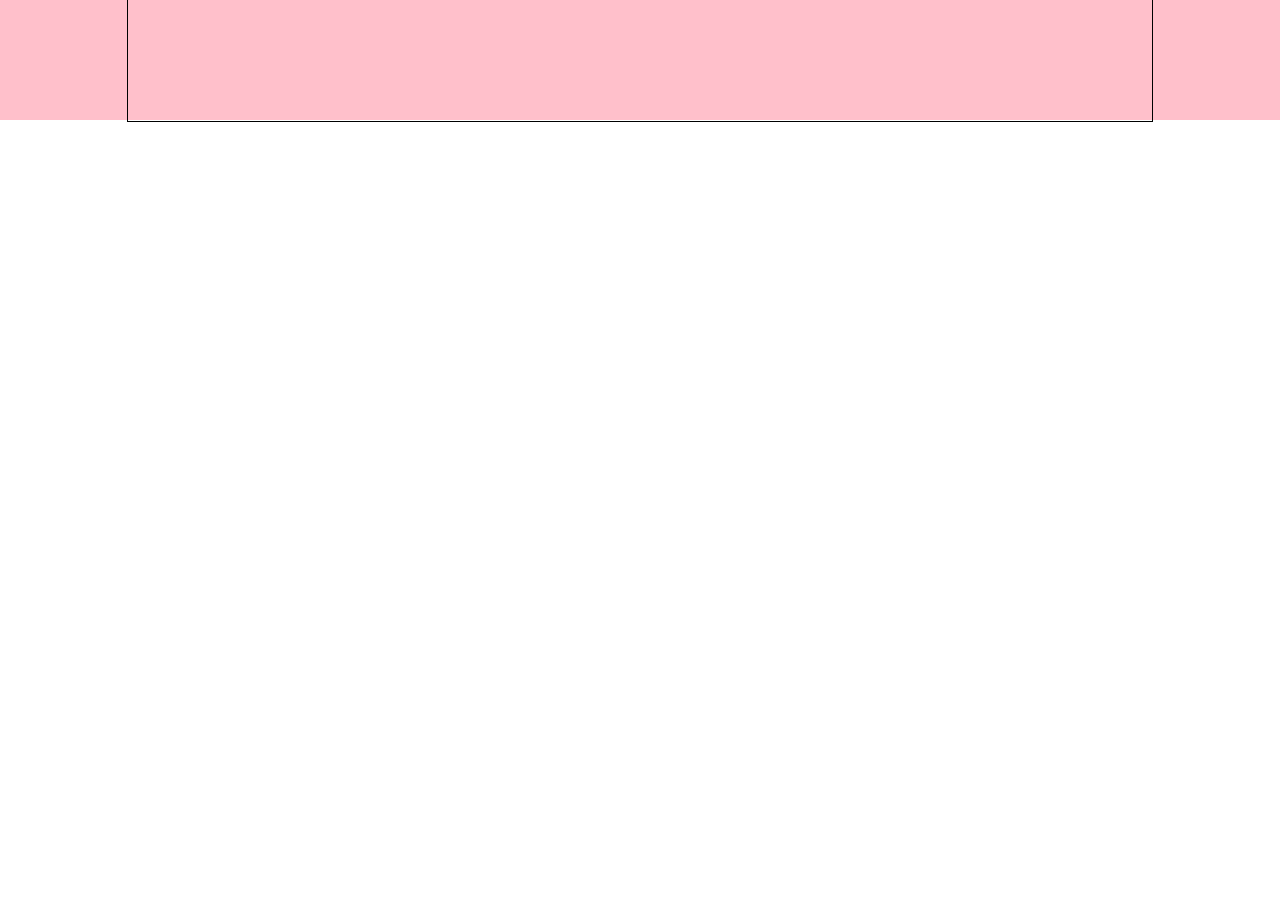
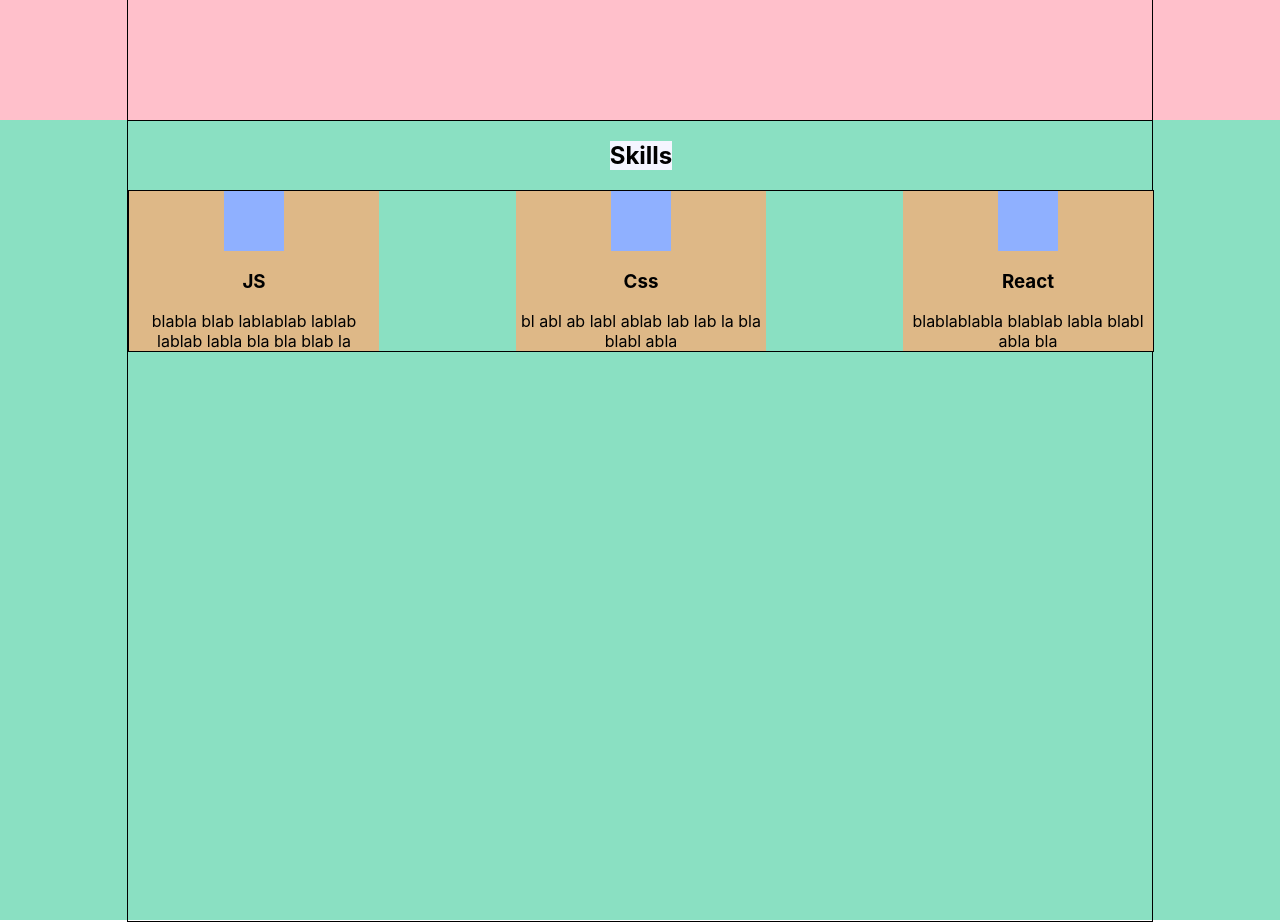
Before and after one commit to DyatlovIvan/portfolio-react, a React (Create React App) app: page / in a window 1280 px wide. Shown: the part 760-1682 px from the top of the page. Before the commit the page ends 882 px from the top, so only its background shows below. Built offline with nearby package versions, Linux system fonts and the light colour scheme.

Commit message:
create portfolio

```diff
--- a/src/App.tsx
+++ b/src/App.tsx
@@ -2,12 +2,14 @@ import React from 'react';
 import './App.css';
 import {Header} from "./header/Header";
 import {Main} from "./main/Main";
+import {Skills} from "./skills/Skills";
 
 const App = () => {
     return (
         <div className="App">
             <Header/>
             <Main/>
+            <Skills/>
         </div>
     );
 }
--- /dev/null
+++ b/src/common/styles/Container.module.css
@@ -0,0 +1,11 @@
+.container{
+    border: 1px solid;
+    height: 100%;
+    width: 80%;
+    margin: 0 auto;
+    display: flex;
+    justify-content: space-between;
+    align-items: center;
+    flex-wrap: wrap;
+
+}
--- a/src/main/Main.js
+++ b/src/main/Main.js
@@ -1,10 +1,11 @@
 import React from "react";
 import style from './Main.module.css'
+import styleContainer from '../common/styles/Container.module.css'
 
 export const Main = () => {
     return (
         <div className={style.mainBlock}>
-            <div className={style.container}>
+            <div className={styleContainer.container}>
                 <div className={style.text}>
                     <span>Hi There</span>
                     <h1>I am Ivan Dyatlov</h1>
--- a/src/main/Main.module.css
+++ b/src/main/Main.module.css
@@ -1,17 +1,6 @@
 .mainBlock{
     height: 100vh;
     background-color: pink;
-}
-
-.container{
-    border: 1px solid;
-    height: 100%;
-    width: 80%;
-    margin: 0 auto;
-    display: flex;
-    justify-content: space-between;
-    align-items: center;
-
 }
 
 .text{
--- /dev/null
+++ b/src/skills/Skills.js
@@ -0,0 +1,18 @@
+import  styles from './Skills.module.css'
+import styleContainer from '../common/styles/Container.module.css'
+import {Skill} from "./skill/Skill";
+
+export  const Skills = ()=>{
+    return(
+        <div className={styles.skillsBlock}>
+            <div className={`${styleContainer.container} ${styles.skillsContainer}`}>
+                <h2 className={styles.title}>Skills</h2>
+                <div className={styles.skills}>
+                    <Skill title = {'JS'} description = {'blabla blab lablablab lablab  lablab labla bla bla blab la'}/>
+                    <Skill title = {'Css'} description = {'bl abl ab labl ablab lab lab la bla blabl abla'}/>
+                    <Skill title = {'React'} description = {'blablablabla blablab labla blabl abla bla'}/>
+                </div>
+            </div>
+        </div>
+    )
+}
--- /dev/null
+++ b/src/skills/Skills.module.css
@@ -0,0 +1,22 @@
+.skillsBlock {
+    height: 100vh;
+    background-color: #8ae0c2;
+}
+
+.skillsContainer {
+    flex-direction: column;
+    justify-content: flex-start;
+
+}
+
+.title {
+    background-color: #f4f5ff;
+}
+
+.skills {
+    border: 1px solid;
+    width: 100%;
+    display: flex;
+    justify-content: space-between;
+    flex-wrap: wrap;
+}
--- /dev/null
+++ b/src/skills/skill/Skill.js
@@ -0,0 +1,11 @@
+import style from './skill.module.css'
+
+export const Skill = (props) =>{
+    return(
+        <div className={style.skill}>
+            <div className={style.icon}></div>
+            <h3>{props.title}</h3>
+            <span className={style.description}>{props.description}</span>
+        </div>
+    )
+}
--- /dev/null
+++ b/src/skills/skill/skill.module.css
@@ -0,0 +1,21 @@
+.skill{
+    width: 250px;
+    background-color: burlywood;
+    display: flex;
+    flex-direction: column;
+    align-items: center;
+    text-align: center;
+
+}
+
+.icon{
+    width:60px;
+    height: 60px;
+    background-color: #8fb0ff;
+
+}
+
+.description{
+
+
+}
```
